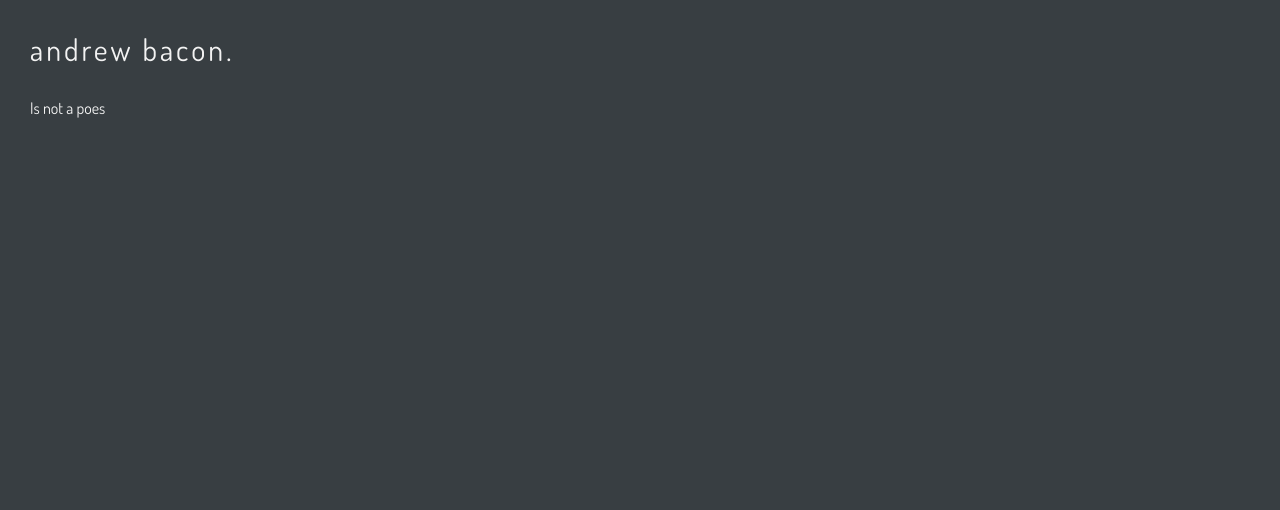
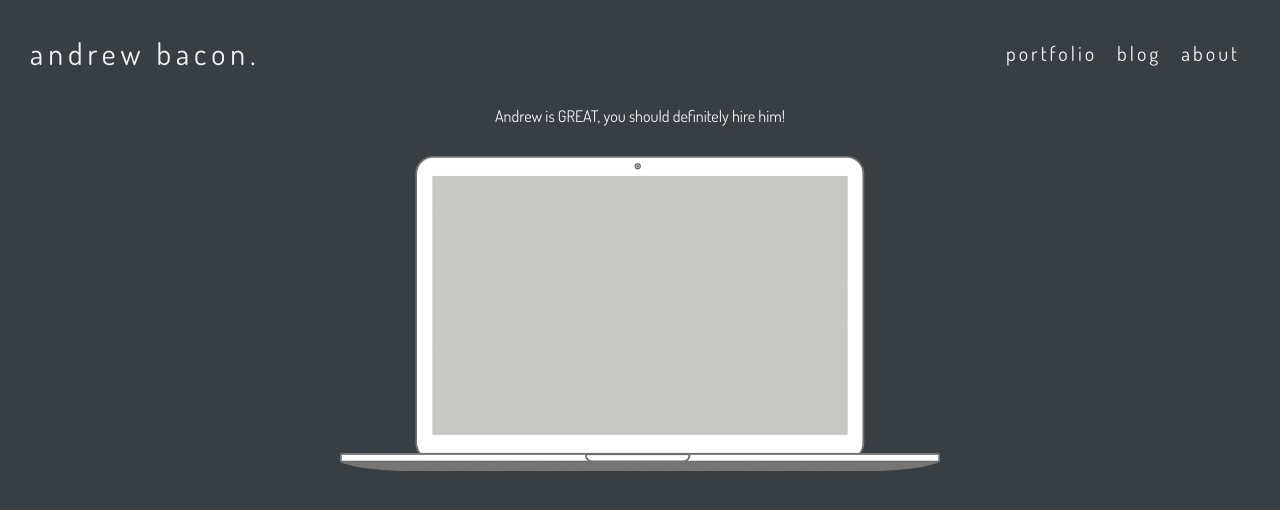
Before and after one commit to ajbacon/andrewbacon, a React (Create React App) app: page / in a window 1280 px wide. Shown: the top 510 px of the page. Built offline with nearby package versions, Linux system fonts and the light colour scheme.

Commit message:
feat: add navbar brand and links. Add test image to home component

```diff
--- a/src/components/Home.css
+++ b/src/components/Home.css
@@ -1,3 +1,15 @@
+.home {
+  display: flex;
+  flex-direction: column;
+  justify-content: center;
+  align-items: center
+}
+
 .home-content {
-  margin: 0px 30px 30px 30px
+  margin: 20px 30px 30px 30px
 }
+
+.project {
+  margin: 30px;
+  width: 600px
+}
--- a/src/components/Home.js
+++ b/src/components/Home.js
@@ -4,7 +4,10 @@ import './Home.css';
 const Home = () => {
   return (
     <div className='home'>
-      <div className='home-content'>Is not a poes</div>
+      <div>Andrew is GREAT, you should definitely hire him!</div>
+      <div>
+        <img className='project' src='zZNgk.png' alt='' />
+      </div>
     </div>
   );
 };
--- a/src/components/Navbar.css
+++ b/src/components/Navbar.css
@@ -1,6 +1,27 @@
 .navbar-container {
+  display: flex;
   margin: 30px;
+  align-items: center;
+  justify-content: space-between
+}
+
+.navbar-brand {
   font-size: 30px;
+  letter-spacing: 5px;
+}
+
+.navbar-nav {
+  display: flex;
+  list-style-type: none;
+  align-items: center;
+}
+
+.navbar-item {
+  font-size: 20px;
   letter-spacing: 3px;
+  margin: 10px
+}
+
+.navbar-link {
 
 }
--- a/src/components/Navbar.js
+++ b/src/components/Navbar.js
@@ -7,6 +7,13 @@ const Navbar = () => {
     <div className='navbar'>
       <div className='navbar-container'>
         <div className='navbar-brand'>andrew bacon.</div>
+        <div>
+          <ul className='navbar-nav'>
+            <li className='navbar-item'>portfolio</li>
+            <li className='navbar-item'>blog</li>
+            <li className='navbar-item'>about</li>
+          </ul>
+        </div>
       </div>
     </div>
   );
```
Also changed, not shown: public/zZNgk.png (renamed from src/images/zZNgk.png).
